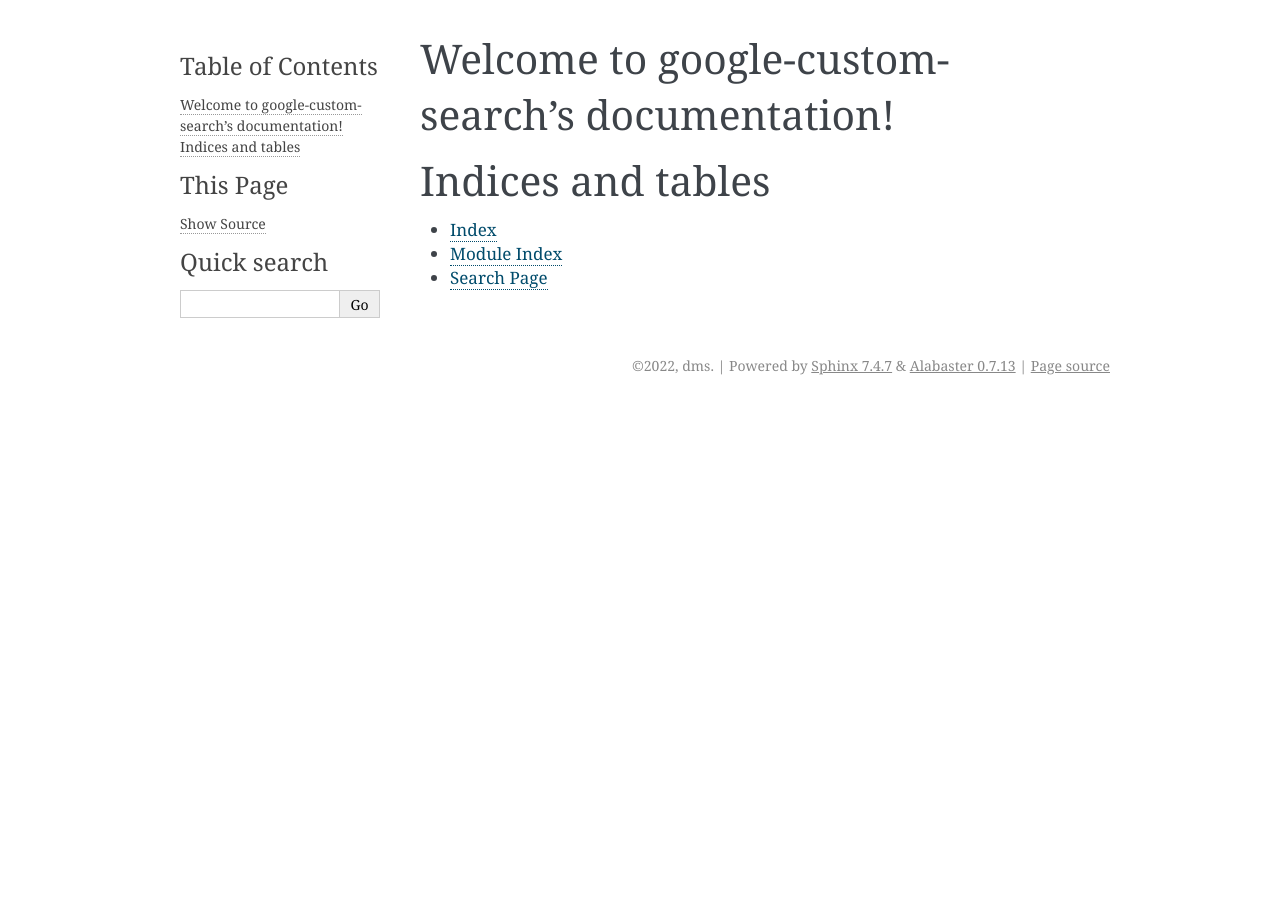
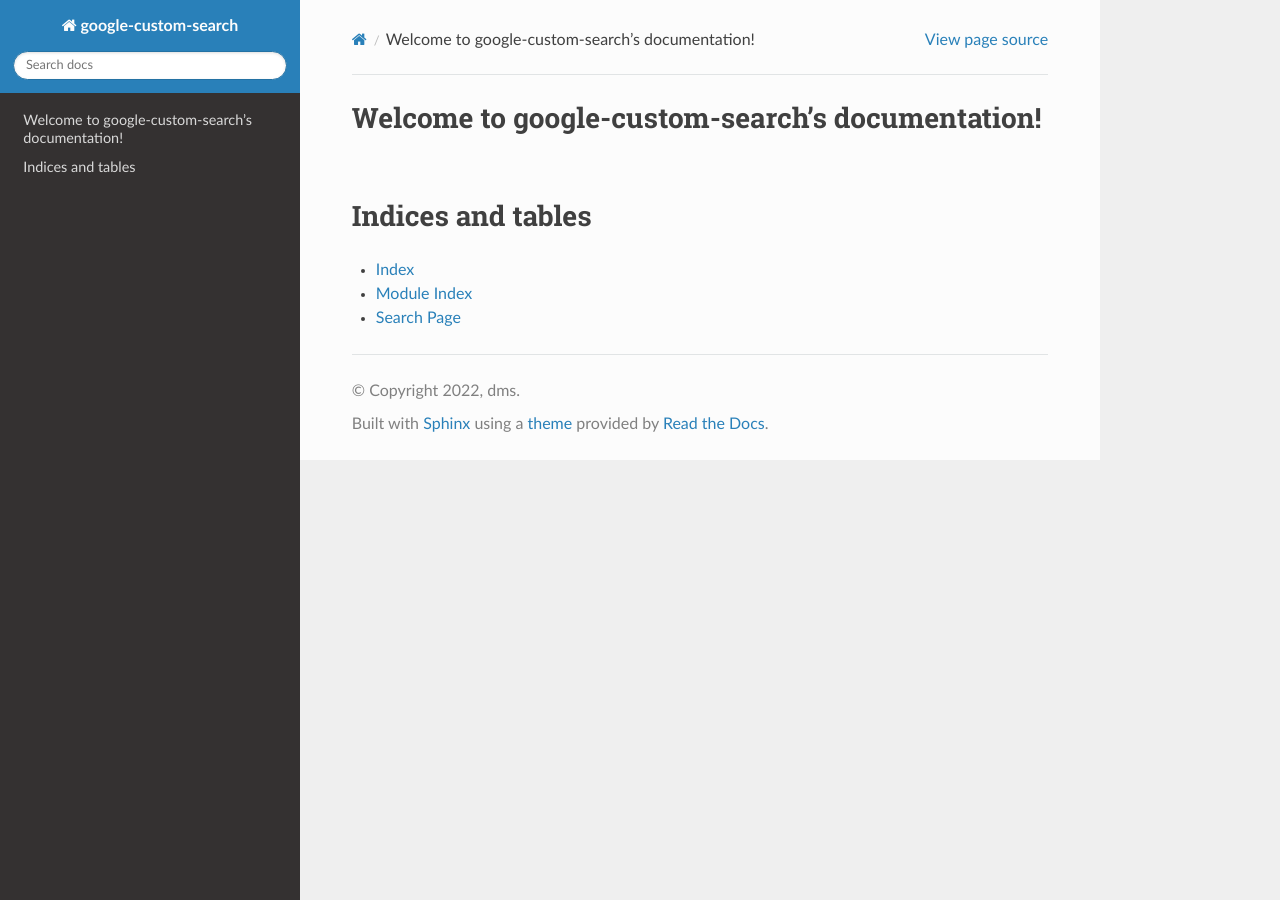
Before and after one commit to Shlol762/google-custom-search, a Sphinx documentation site: the page built from docs/index.rst, in a window 1280 px wide. Built offline with Sphinx 7.4.7 and the Read the Docs theme 2.0.0, drawn with Linux system fonts in a browser that asks for light colours.

Commit message:
Update conf.py

```diff
--- a/docs/conf.py
+++ b/docs/conf.py
@@ -10,9 +10,9 @@
 # add these directories to sys.path here. If the directory is relative to the
 # documentation root, use os.path.abspath to make it absolute, like shown here.
 #
-# import os
-# import sys
-# sys.path.insert(0, os.path.abspath('.'))
+import os
+import sys
+sys.path.insert(0, os.path.abspath('../'))
 
 
 # -- Project information -----------------------------------------------------
@@ -31,6 +31,8 @@
 # extensions coming with Sphinx (named 'sphinx.ext.*') or your custom
 # ones.
 extensions = [
+    "sphinx.ext.autodoc",
+    "sphinx.ext.napoleon"
 ]
 
 # Add any paths that contain templates here, relative to this directory.
@@ -47,7 +49,7 @@
 # The theme to use for HTML and HTML Help pages.  See the documentation for
 # a list of builtin themes.
 #
-html_theme = 'alabaster'
+html_theme = 'sphinx_rtd_theme'
 
 # Add any paths that contain custom static files (such as style sheets) here,
 # relative to this directory. They are copied after the builtin static files,
```
